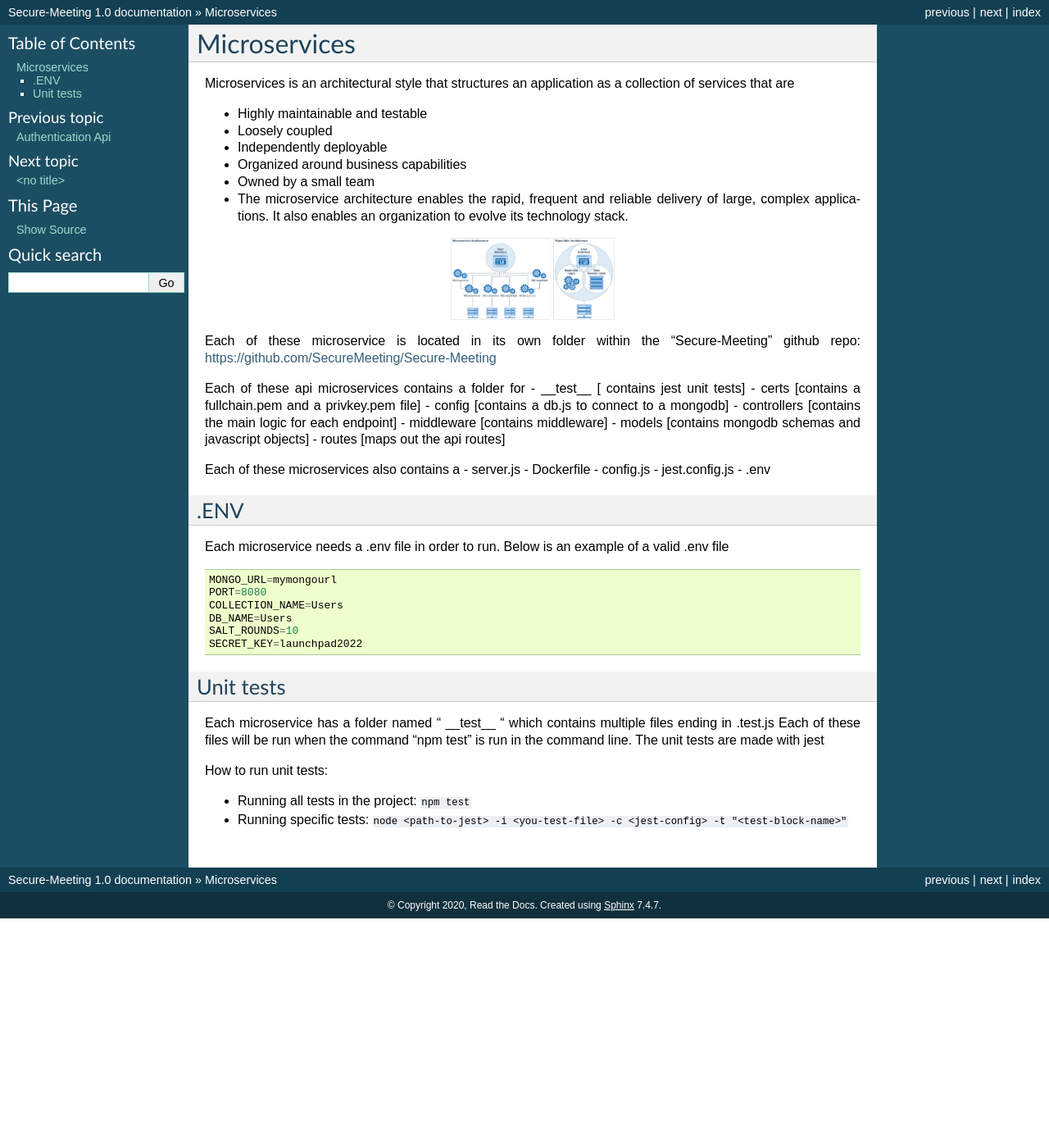
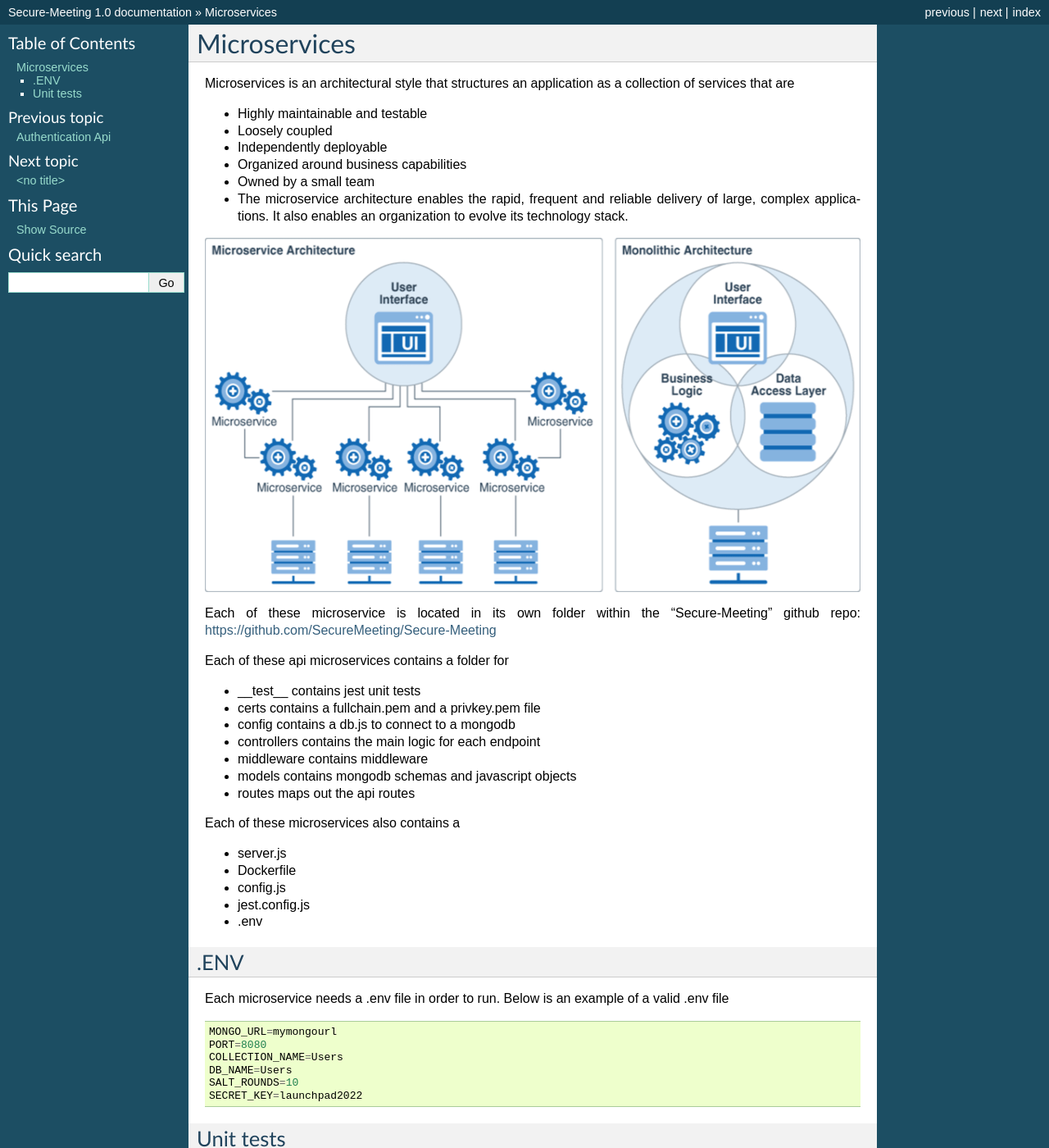
Before and after one commit to SecureMeeting/Secure-Meeting, a Sphinx documentation site: the page built from docs/microservices.rst, in a window 1280 px wide and 1400 px high. Shown: the whole window at 82% size. Built offline with Sphinx 7.4.7, drawn with Linux system fonts in a browser that asks for light colours; some of the changed lines change nothing that is shown.

Commit message:
update docs

```diff
--- a/docs/microservices.rst
+++ b/docs/microservices.rst
@@ -11,24 +11,26 @@ Microservices is an architectural style that structures an application as a coll
 - The microservice architecture enables the rapid, frequent and reliable delivery of large, complex applications. It also enables an organization to evolve its technology stack.
 
 .. image:: /pics/microservice.png
-    :width: 200px
+    :width: 850px
     :align: center
-    :height: 100px
-    :alt: alternate text
+    :height: 432px
+    :alt: microservices
 
 
 Each of these microservice is located in its own folder within the "Secure-Meeting" github repo: https://github.com/SecureMeeting/Secure-Meeting
 
 Each of these api microservices contains a folder for
-- __test__ [ contains jest unit tests]
-- certs [contains a fullchain.pem and a privkey.pem file]
-- config [contains a db.js to connect to a mongodb]
-- controllers [contains the main logic for each endpoint]
-- middleware [contains middleware]
-- models [contains mongodb schemas and javascript objects]
-- routes [maps out the api routes]
+
+- __test__ contains jest unit tests
+- certs contains a fullchain.pem and a privkey.pem file
+- config contains a db.js to connect to a mongodb
+- controllers contains the main logic for each endpoint
+- middleware contains middleware
+- models contains mongodb schemas and javascript objects
+- routes maps out the api routes
 
 Each of these microservices also contains a
+
 - server.js
 - Dockerfile
 - config.js
```
